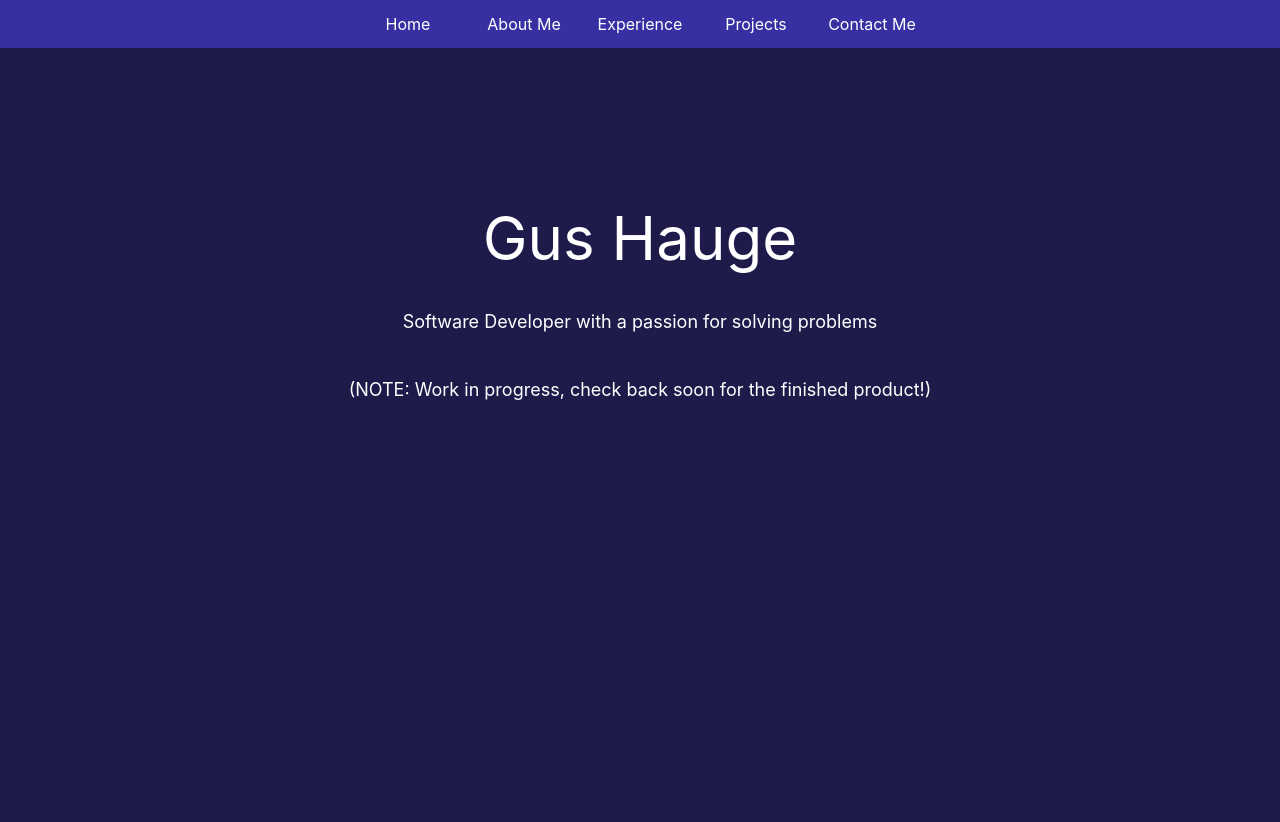
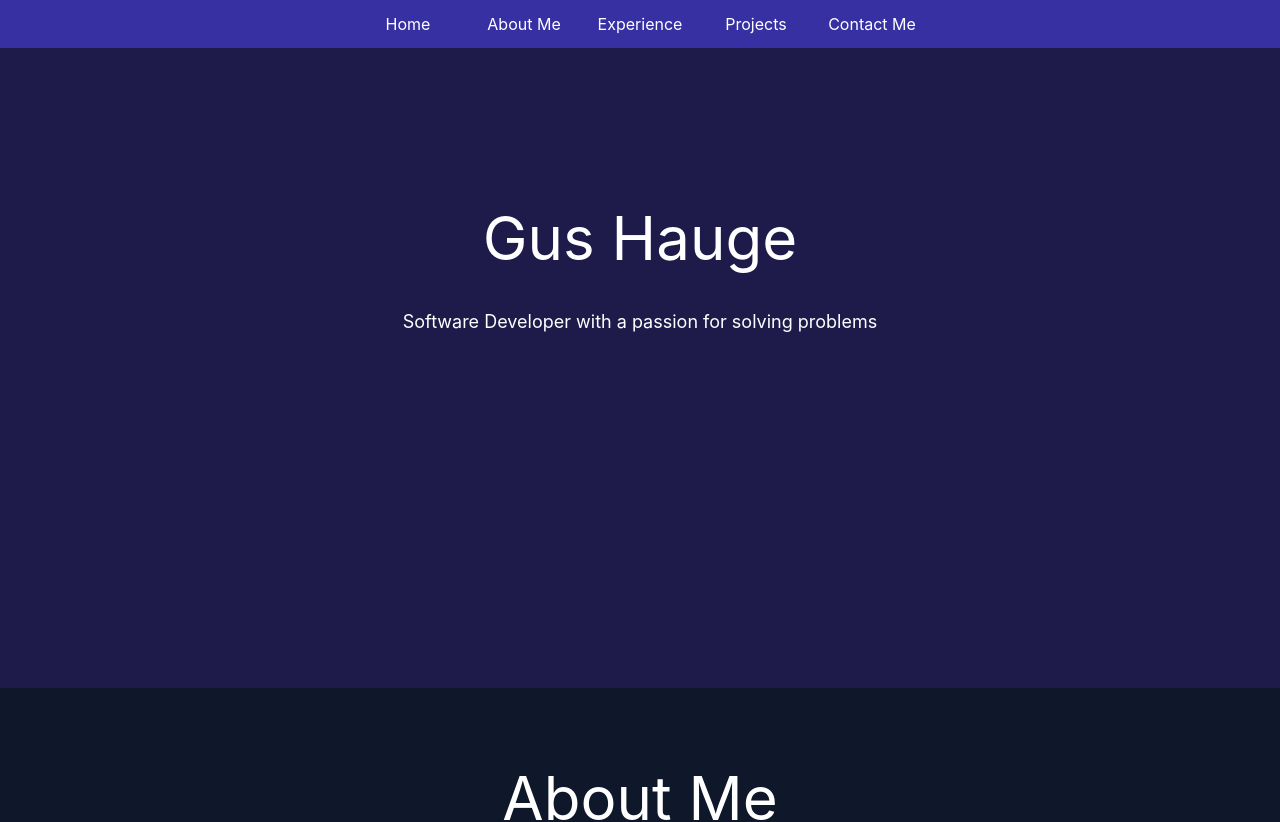
Before and after one commit to GusHauge/GusHauge.github.io, a React (Create React App) app: page / in a window 1280 px wide. Shown: the top 822 px of the page. Built offline with nearby package versions, Linux system fonts and the light colour scheme.

Commit message:
Fixed width/height

```diff
--- a/src/App.js
+++ b/src/App.js
@@ -8,21 +8,17 @@ export default function App() {
         <Navbar />
       </header>
       <main class="relative">
-        <div class="flex flex-col gap-xl">
-          <div class="flex flex-col w-screen h-screen bg-indigo-950 space-y-10 items-center">
+        <div class="flex flex-col">
+          <div class="flex flex-col w-full h-[40rem] bg-indigo-950 space-y-10 items-center">
             <h1 class="text-6xl text-white mt-40">Gus Hauge</h1>
             <h2 class="text-lg text-white">
               Software Developer with a passion for solving problems
             </h2>
-            <h2 class="text-lg text-white">
-              (NOTE: Work in progress, check back soon for the finished
-              product!)
-            </h2>
           </div>
 
-          <div class="flex flex-col w-screen h-screen bg-slate-900 items-center space-y-12">
+          <div class="flex flex-col w-full h-[40rem] bg-slate-900 items-center space-y-12">
             <h1 class="text-6xl text-white mt-20">About Me</h1>
-            <div class="flex items-center justify-center space-x-16">
+            <div class="flex items-center justify-center space-x-16 mb-24">
               <img
                 src={require("./images/Bray_Frontal.jpg")}
                 alt="Gus"
--- a/src/components/Navbar.js
+++ b/src/components/Navbar.js
@@ -1,6 +1,6 @@
 export const Navbar = () => {
   return (
-    <div class="flex w-screen h-12 justify-center space-x-5 mx-auto bg-indigo-800 text-white">
+    <div class="flex w-full h-12 justify-center space-x-5 mx-auto bg-indigo-800 text-white">
       <button class="w-24 hover:bg-indigo-500">Home</button>
       <button class="w-24 hover:bg-indigo-500">About Me</button>
       <button class="w-24 hover:bg-indigo-500">Experience</button>
```
